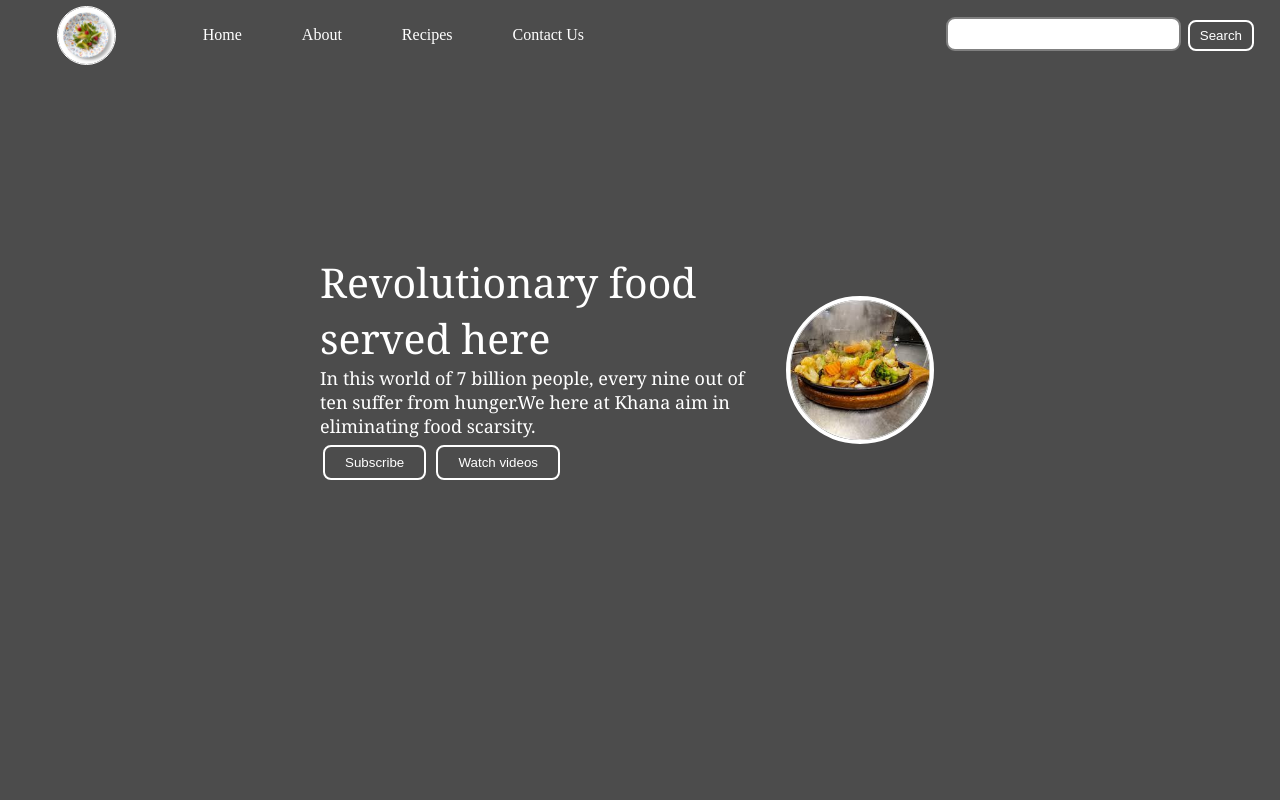
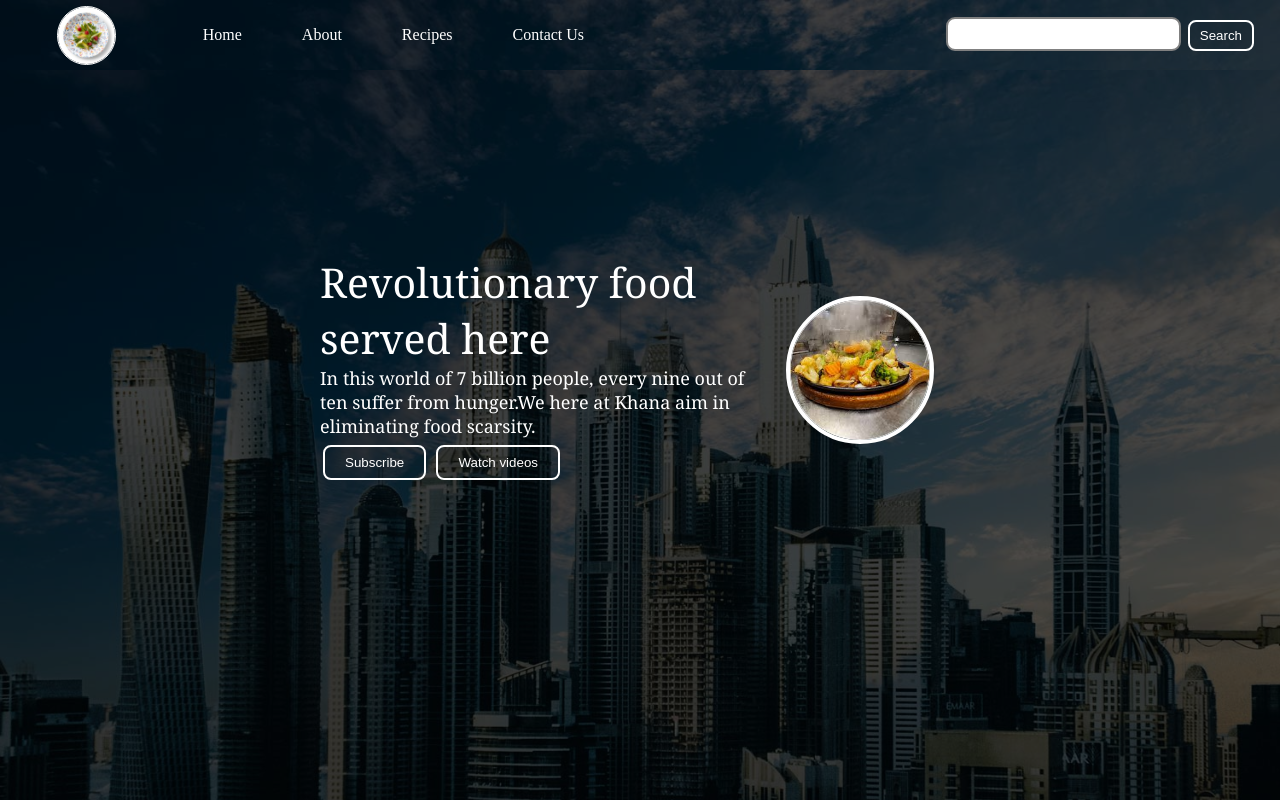
Before and after one commit to Shreya1820/Firstwebsite, a plain HTML site: page index.html in a window 1280 px wide. Shown: the top 800 px of the page. Drawn offline with Linux system fonts and the light colour scheme; the site is published under a folder, as on GitHub Pages, so addresses that start at the root find nothing; files whose address does not match are found by name.

Commit message:
updated style.css

```diff
--- a/css/style.css
+++ b/css/style.css
@@ -61,7 +61,7 @@ html{
     border-radius:9px;
 }
 .background{
-    background:rgba(0,0,0,0.7) url('/images/landing\ page.jpg');
+    background:rgba(0,0,0,0.7) url('images/landing\ page.jpg');
     background-size:cover;
     background-blend-mode:darken;
 }
```
